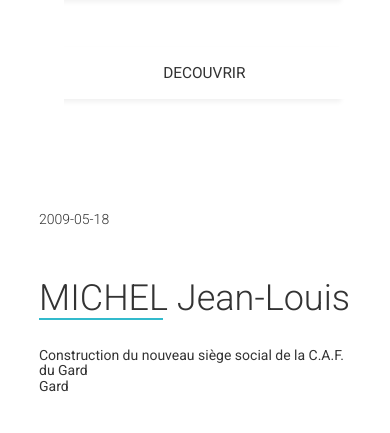
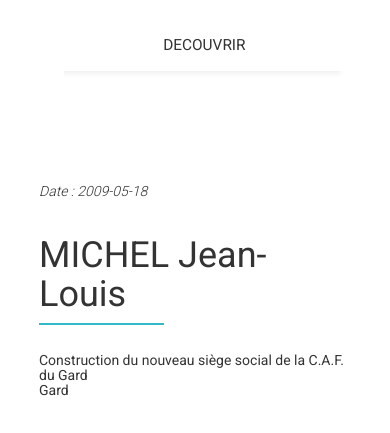
Before and after one commit to UlysseHall/architecture, a PHP site: page /index.php?action=listNews in a window 390 px wide. Shown: the part 3251-3684 px from the top of the page. Run offline with PHP 8.4, Linux system fonts and the light colour scheme; data comes from the database, SQL or seed files in the repository; some libraries are stand-ins or nearby versions.

Commit message:
listNews update c'est fini

```diff
--- a/pages/listNews.php
+++ b/pages/listNews.php
@@ -7,7 +7,7 @@
 <?php
 foreach($data["cont"]["news"] as $news){ ?>
 	<div class="containerListActu">
-		<h4><?php echo $news->getDate(); ?></h4>
+		<h4>Date : 	<?php echo $news->getDate(); ?></h4>
 		<h2><?php echo $news->getArchitect(); ?><div class="underline"></div></h2>
 		<h3><?php echo $news->getTitle(); ?> <br>
 <?php echo $news->getCity(); ?></h3>
--- a/public/css/style.css
+++ b/public/css/style.css
@@ -138,6 +138,7 @@ input[type="checkbox"]{
 .underline{
 	width: 40%;
 	height: 2px;
+	margin-top: 8px;
 	background-color: #32bacc;
 }
 
@@ -525,6 +526,7 @@ button{
 
 .containerListActu h2{
 	padding-top: 0vh;
+	font-weight: 500;
 }
 
 .containerListActu h3{
@@ -789,7 +791,8 @@ footer{
 
 .containerFooter h2{
 	border-bottom: 1px solid #32bacc;
-	font-size: 1.7em;
+	font-size: 2.1em;
+	padding-bottom: 8px;
 	font-weight: 400;
 	width: 80%;
 }
@@ -1156,6 +1159,14 @@ input[type="checkbox"]:checked + .navPhone .contentMenuPhone{
 	margin-top: 5vh;
 }
 
+.containerListActu h4{
+	margin: 0px;
+	font-style: italic;
+}
+
+
+
+
 
 
 
```
